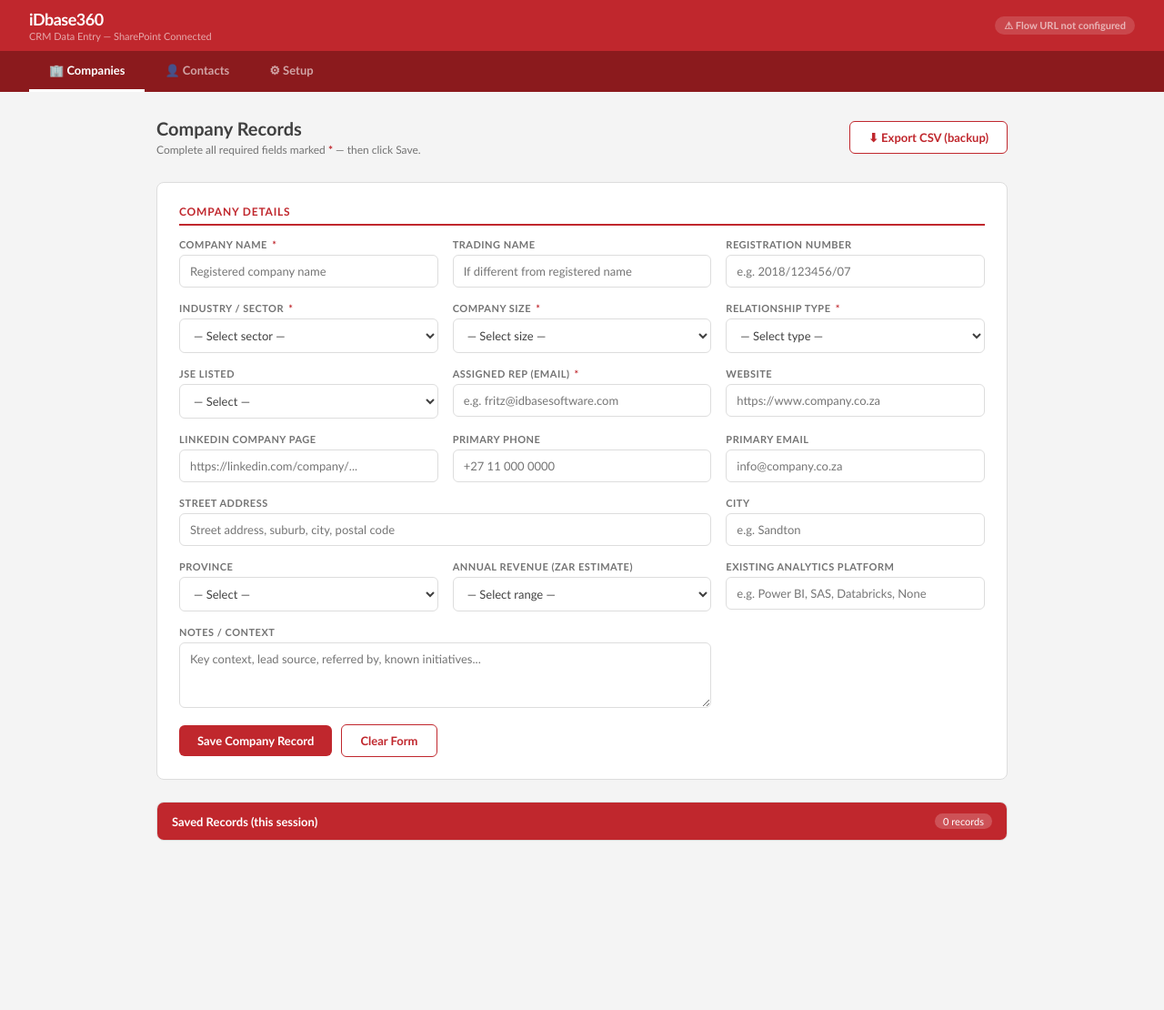
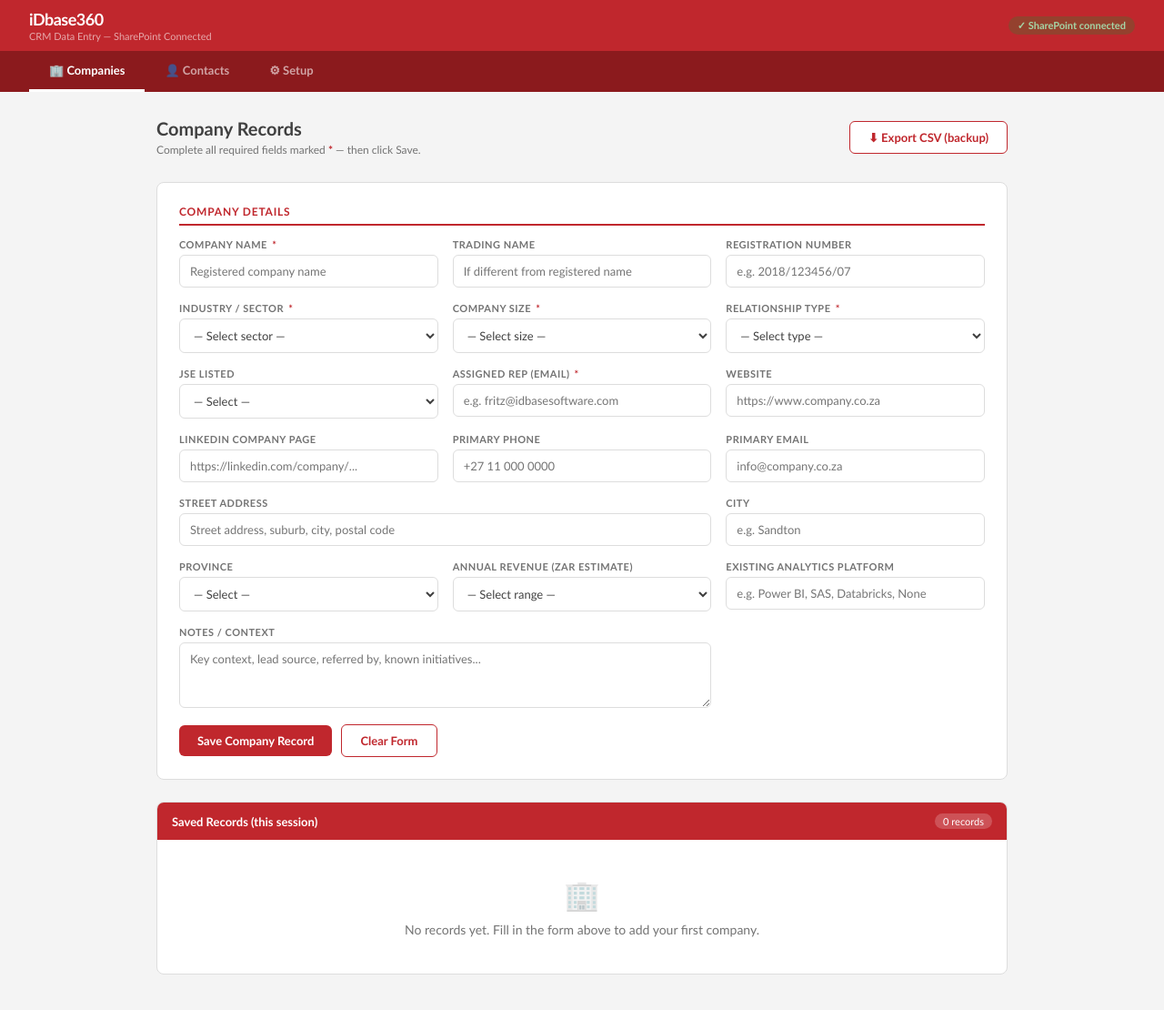
Before and after one commit to gdwaspe-idb/CRM_Forms-idb, a plain HTML site: page index.html in a window 1280 px wide. Shown: the whole page at 91% size. Before the commit the page ends 976 px from the top, so only its background shows below. Drawn offline with Linux system fonts and the light colour scheme.

Commit message:
Add files via upload

```diff
--- a/index.html
+++ b/index.html
@@ -447,10 +447,21 @@
 }
 
 // ── Setup ──────────────────────────────────────────────────────────────────
+// Default Flow URLs — pre-configured for iDbase360
+const DEFAULT_COMPANY_URL = 'https://default458a81ceb2644777975aae62efe1ef.b5.environment.api.powerplatform.com:443/powerautomate/automations/direct/workflows/c01df9a4605043b797048b046f1a4048/triggers/manual/paths/invoke?api-version=1&sp=%2Ftriggers%2Fmanual%2Frun&sv=1.0&sig=RsDod-Pc38t48nq2jNPecMm8w7WNE3iUNs4yKUbak0c';
+const DEFAULT_CONTACT_URL = 'https://default458a81ceb2644777975aae62efe1ef.b5.environment.api.powerplatform.com:443/powerautomate/automations/direct/workflows/bb83429c827a432688d8c5fff199f60f/triggers/manual/paths/invoke?api-version=1&sp=%2Ftriggers%2Fmanual%2Frun&sv=1.0&sig=a2bgRyTjfElsIPYLUrhGZmUDRu1_tMt2ts4gm4z2neE';
+
 function loadSetup() {
   const s = loadObj('setup');
-  if(s.companyUrl) document.getElementById('setup-company-url').value = s.companyUrl;
-  if(s.contactUrl) document.getElementById('setup-contact-url').value = s.contactUrl;
+  // Use saved URL if present, otherwise fall back to default
+  const companyUrl = s.companyUrl || DEFAULT_COMPANY_URL;
+  const contactUrl = s.contactUrl || DEFAULT_CONTACT_URL;
+  document.getElementById('setup-company-url').value = companyUrl;
+  document.getElementById('setup-contact-url').value = contactUrl;
+  // Save defaults to localStorage if not already set
+  if(!s.companyUrl || !s.contactUrl) {
+    localStorage.setItem(KEYS.setup, JSON.stringify({companyUrl, contactUrl}));
+  }
   updateConnectionStatus();
 }
 
@@ -468,7 +479,6 @@
 }
 
 function updateConnectionStatus() {
-  if(!d.assignedRep){toast('Assigned Rep is required','err');return;}
   const s = getSetup();
   const el = document.getElementById('conn-status');
   const both = s.companyUrl && s.contactUrl;
@@ -541,6 +551,7 @@
   if(!d.industry){toast('Please select an Industry / Sector','err');return;}
   if(!d.companySize){toast('Please select Company Size','err');return;}
   if(!d.relationshipType){toast('Please select a Relationship Type','err');return;}
+  if(!d.assignedRep){toast('Assigned Rep is required','err');return;}
 
   const btn = document.getElementById('btn-save-company');
   btn.innerHTML = '<span class="spinner"></span> Saving...';
@@ -603,6 +614,7 @@
   if(!d.associatedCompany){toast('Associated Company is required','err');return;}
   if(!d.personaType){toast('Please select a Persona Type','err');return;}
   if(!d.email){toast('Work Email is required','err');return;}
+  if(!d.assignedRep){toast('Assigned Rep is required','err');return;}
   if(!d.communicationPreference){toast('Please select a Communication Preference','err');return;}
   if(!d.popiaConsent){toast('Please select POPIA Consent status','err');return;}
 
@@ -610,7 +622,6 @@
   btn.innerHTML = '<span class="spinner"></span> Saving...';
   btn.disabled = true;
 
-  if(!d.assignedRep){toast('Assigned Rep is required','err');return;}
   const s = getSetup();
   let savedToCloud = false;
 
```
